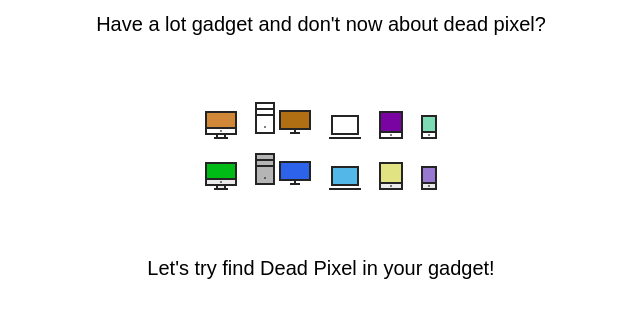
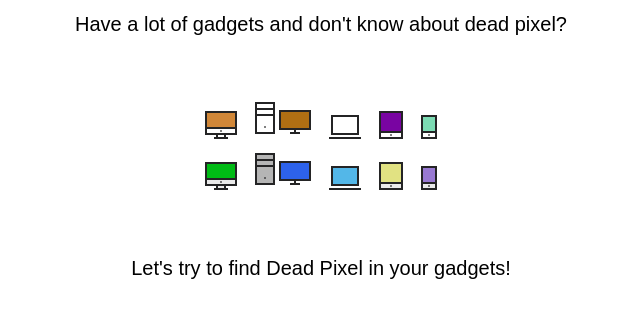
Before and after one commit to 4db/dpixfinder, a plain HTML site: page index.html in a window 1280 px wide. Shown: the whole page, without its empty margins (319-959 px from the left). Drawn offline with Linux system fonts and the light colour scheme.

Commit message:
Update index.html

```diff
--- a/index.html
+++ b/index.html
@@ -6,7 +6,7 @@
 	</head>
 	<body style="cursor: pointer;" onClick="document.body.innerHTML = '';document.body.style.background = getRandomColor();" >
 
-<h1>Have a lot gadget and don't now about dead pixel?</h1>
+<h1>Have a lot of gadgets and don't know about dead pixel?</h1>
 <table>
 	<tr>
 		<td>
@@ -37,7 +37,7 @@
 		<td><i class="phone filled" id='phoneFilled'></i></td>
 	</tr>
 </table>
-<h1>Let's try find Dead Pixel in your gadget!</h1>
+<h1>Let's try to find Dead Pixel in your gadgets!</h1>
 
  		<script language="JavaScript">
 	 		window.onload = function(){
```
